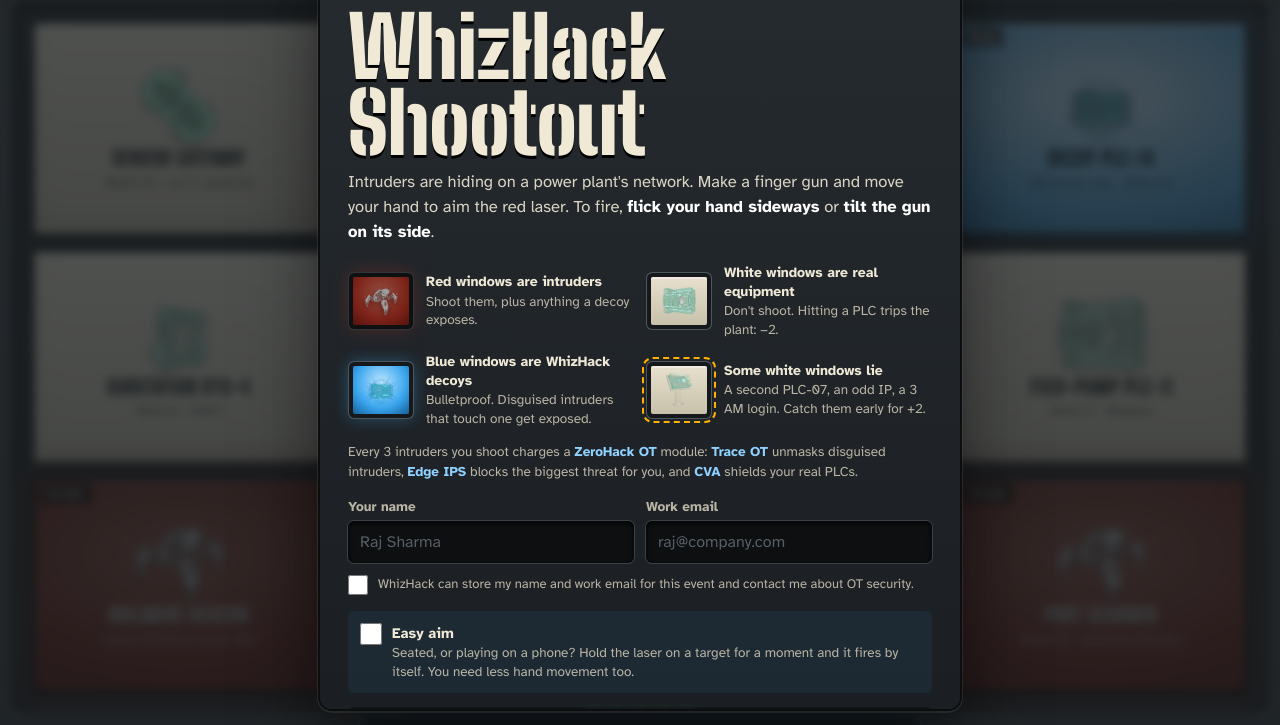
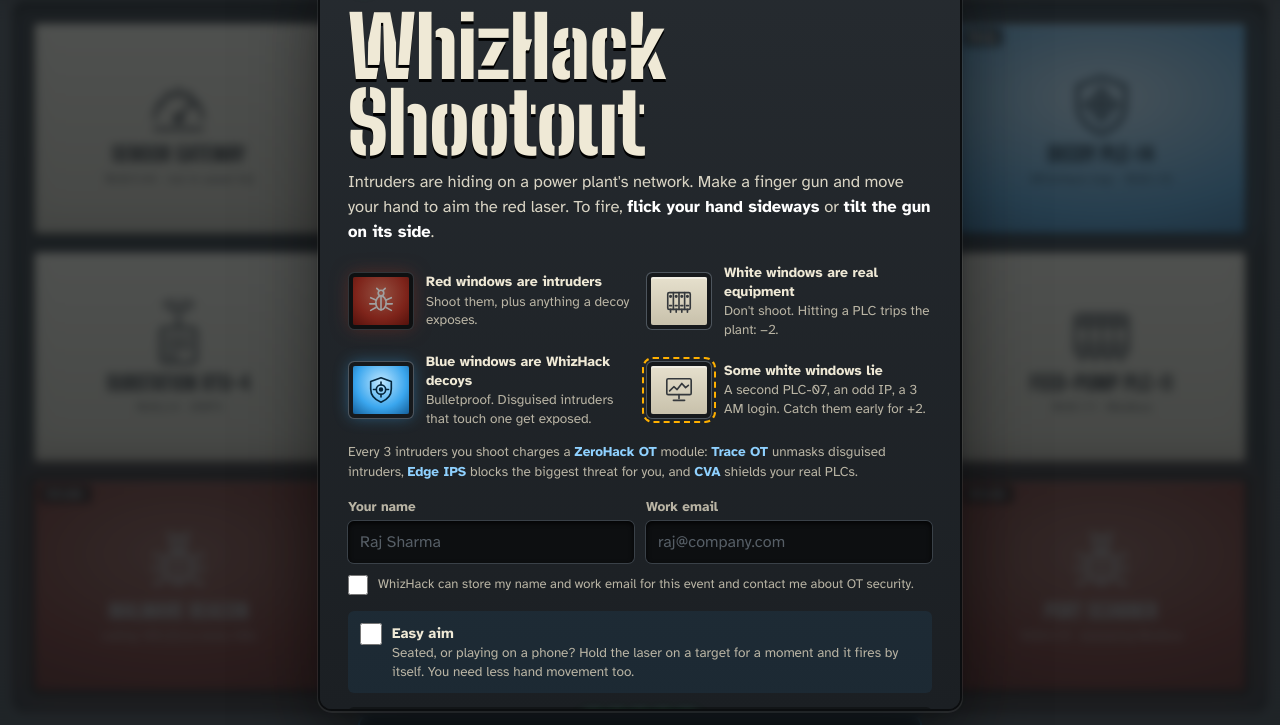
Before and after one commit to soumyaswarrup/soumyaswarrup.github.io, a plain HTML site: page shootout/index.html in a window 1280 px wide. Shown: the part 75-800 px from the top of the page. Drawn offline with Linux system fonts and the light colour scheme; no server answers.

Commit message:
Shootout: replace device art with a matching engraved icon set
10 SVG icons (PLC, HMI, RTU, sensor, firmware, USB, ransomware, malware, APT, decoy)
used as masks so each takes its window's ink colour.

Co-Authored-By: Claude Opus 5.5 <noreply@anthropic.com>
Claude-Session: https://claude.ai/code/session_011DJTzLsQNFPEuLLy3stY4t

```diff
--- a/shootout/game.js
+++ b/shootout/game.js
@@ -106,8 +106,8 @@ function fillCard(el, d) {
   const look = d.kind === 'hidden' ? 'real' : d.kind;
   el.className = `card ${look}` + (d.badge ? ` ${d.badge.cls}` : '');
   el.dataset.id = String(d.id);
-  const img = document.createElement('img');
-  img.alt = ''; img.draggable = false; img.src = `art/${d.img}.webp`;
+  const img = document.createElement('span');
+  img.className = 'ico'; img.style.setProperty('--ico', `url(icons/${d.img}.svg)`);
   const title = document.createElement('div');
   title.className = 'title'; title.textContent = d.title;
   const host = document.createElement('div');
--- a/shootout/index.html
+++ b/shootout/index.html
@@ -74,10 +74,10 @@
         <h1>WhizHack Shootout</h1>
         <p class="lead">Intruders are hiding on a power plant's network. Make a finger gun and move your hand to aim the red laser. To fire, <b>flick your hand sideways</b> or <b>tilt the gun on its side</b>.</p>
         <div class="legend">
-          <div class="lg threat"><span class="win"><img src="art/crawler.webp" alt=""></span><div><b>Red windows are intruders</b> Shoot them, plus anything a decoy exposes.</div></div>
-          <div class="lg real"><span class="win"><img src="art/plc.webp" alt=""></span><div><b>White windows are real equipment</b> Don't shoot. Hitting a PLC trips the plant: −2.</div></div>
-          <div class="lg decoy"><span class="win"><img src="art/decoy.webp" alt=""></span><div><b>Blue windows are WhizHack decoys</b> Bulletproof. Disguised intruders that touch one get exposed.</div></div>
-          <div class="lg dupe"><span class="win"><img src="art/hmi.webp" alt=""></span><div><b>Some white windows lie</b> A second PLC-07, an odd IP, a 3 AM login. Catch them early for +2.</div></div>
+          <div class="lg threat"><span class="win"><span class="ico" style="--ico:url(icons/crawler.svg)"></span></span><div><b>Red windows are intruders</b> Shoot them, plus anything a decoy exposes.</div></div>
+          <div class="lg real"><span class="win"><span class="ico" style="--ico:url(icons/plc.svg)"></span></span><div><b>White windows are real equipment</b> Don't shoot. Hitting a PLC trips the plant: −2.</div></div>
+          <div class="lg decoy"><span class="win"><span class="ico" style="--ico:url(icons/decoy.svg)"></span></span><div><b>Blue windows are WhizHack decoys</b> Bulletproof. Disguised intruders that touch one get exposed.</div></div>
+          <div class="lg dupe"><span class="win"><span class="ico" style="--ico:url(icons/hmi.svg)"></span></span><div><b>Some white windows lie</b> A second PLC-07, an odd IP, a 3 AM login. Catch them early for +2.</div></div>
         </div>
         <p class="mods">Every 3 intruders you shoot charges a <b>ZeroHack OT</b> module: <b>Trace OT</b> unmasks disguised intruders, <b>Edge IPS</b> blocks the biggest threat for you, and <b>CVA</b> shields your real PLCs.</p>
         <form class="signup" id="signup" novalidate onsubmit="return false">
--- a/shootout/range.css
+++ b/shootout/range.css
@@ -719,6 +719,19 @@ body.shielded .card.real:not(.dead) { box-shadow: inset 0 0 0 1px rgba(0,0,0,.35
   #toast { display: none; }
 }
 
+
+/* engraved window legends (icons/*.svg used as masks so they take the window's ink colour) */
+.ico { display: block; flex: none; background: currentColor; -webkit-mask: var(--ico) center / contain no-repeat; mask: var(--ico) center / contain no-repeat; }
+.card .ico { width: clamp(24px, 36cqh, 84px); aspect-ratio: 1; opacity: .9; }
+.card.real .ico { color: #34383c; }
+.card.threat .ico { color: #fff; filter: drop-shadow(0 2px 2px rgba(80,0,0,.45)); }
+.card.wanted .ico { color: #2a1800; filter: none; }
+.card.decoy .ico { color: #04263d; }
+.lg .win { color: #34383c; }
+.lg.threat .win { color: #fff; }
+.lg.decoy .win { color: #04263d; }
+.lg .win .ico { width: 30px; height: 30px; }
+
 @media (prefers-reduced-motion: reduce) {
   body.recoil, #flash.go, .card, .card.ricochet, .card.threat, .card.threat.exposed, .card.tripped, .lg .win, #timer.low, .plate .brand-dot { animation: none !important; }
   #toast { transition: none; }
```
Also changed, not shown: shootout/icons/crawler.svg (added), shootout/icons/decoy.svg (added), shootout/icons/hmi.svg (added), shootout/icons/hood.svg (added), shootout/icons/plc.svg (added), shootout/icons/ransom.svg (added), shootout/icons/rtu.svg (added), shootout/icons/sensor.svg (added), shootout/icons/update.svg (added), shootout/icons/usb.svg (added).
